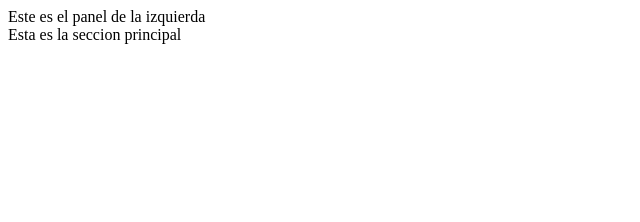
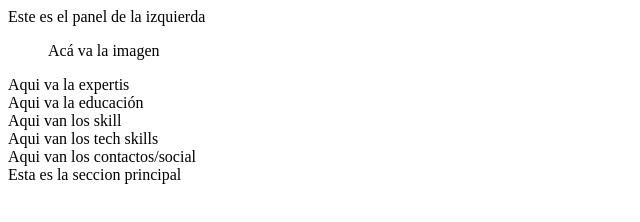
Before and after one commit to ncarrascocares/my-resumen, a plain HTML site: page index.html in a window 1280 px wide. Shown: the whole page, without its empty margins (0-640 px from the left). Drawn offline with Linux system fonts and the light colour scheme.

Commit message:
Se agragan los section faltantes de mi aside

```diff
--- a/index.html
+++ b/index.html
@@ -8,6 +8,14 @@
 <body>
     <aside>
         Este es el panel de la izquierda
+        <figure>
+            Acá va la imagen
+        </figure>
+        <section>Aqui va la expertis</section>
+        <section>Aqui va la educación</section>
+        <section>Aqui van los skill</section>
+        <section>Aqui van los tech skills</section>
+        <section>Aqui van los contactos/social</section>
     </aside>
     <main>
         Esta es la seccion principal
```
